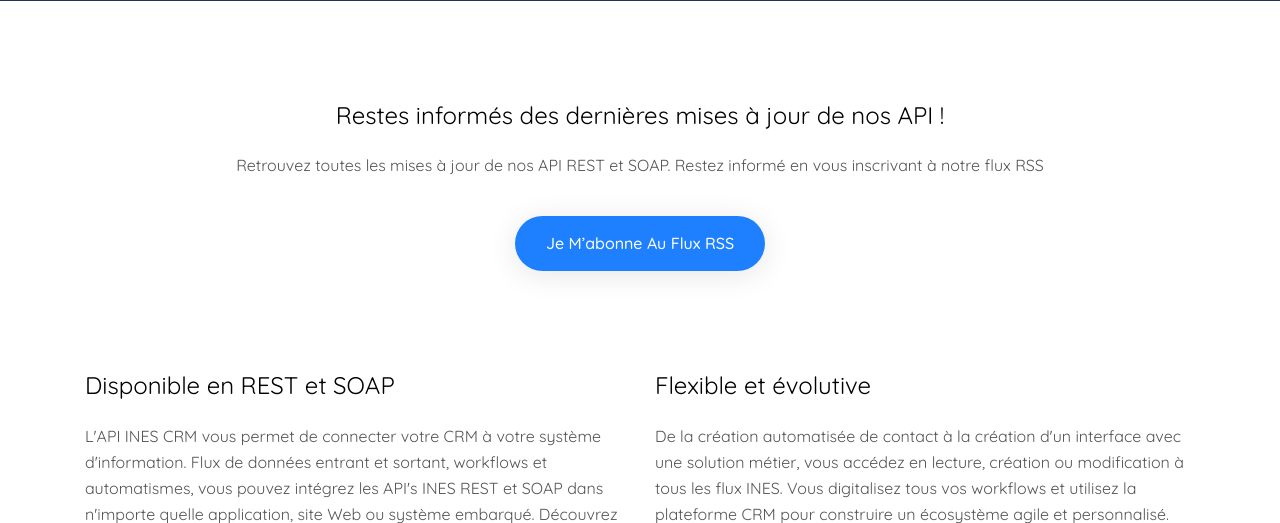
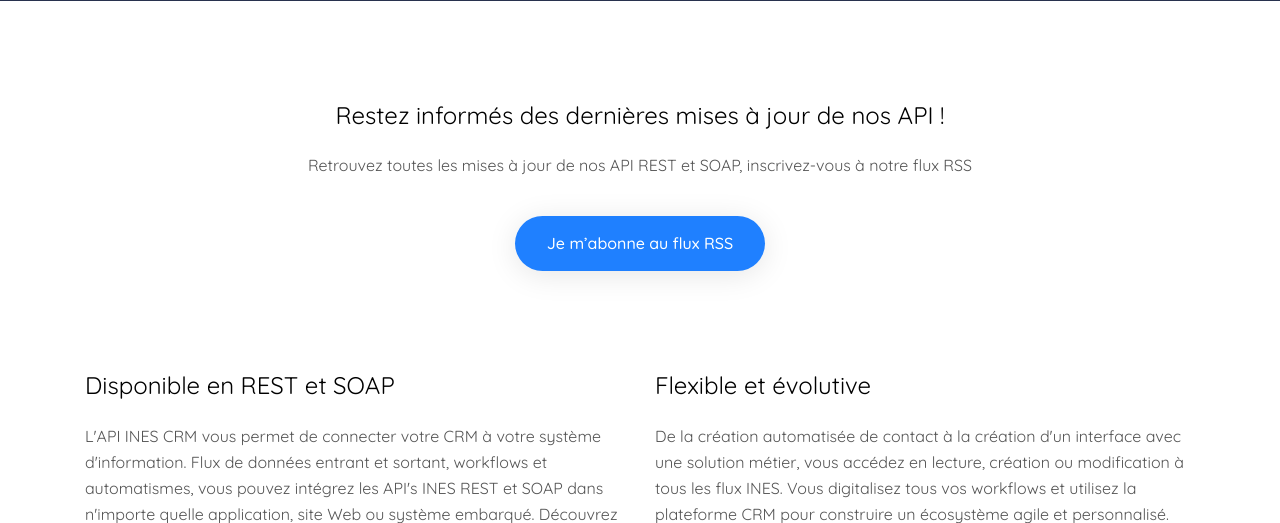
Before and after one commit to pfeo-inescrm-com/dev-on-wp, a WordPress theme: template themes/inesdevhub/page-home.php in a window 1280 px wide. Shown: the part 1378-1901 px from the top of the page. Run offline with PHP 8.4 and a stand-in for WordPress, Linux system fonts and the light colour scheme; the site name, menu and one post (Sample post) are stand-ins, and other content is empty.

Commit message:
Changed text and cta style.

```diff
--- a/themes/inesdevhub/page-home.php
+++ b/themes/inesdevhub/page-home.php
@@ -219,14 +219,13 @@
             <div class="container">
                 <div class="row">
                     <div class="col text-center">
-                        <h3>Restes informés des dernières mises à jour de nos API !</h3>
+                        <h3>Restez informés des dernières mises à jour de nos API !</h3>
                         <br>
-                        <p>Retrouvez toutes les mises à jour de nos API REST et SOAP. Restez informé en vous inscrivant
-                            à notre flux RSS</p>
+                        <p>Retrouvez toutes les mises à jour de nos API REST et SOAP, inscrivez-vous à notre flux RSS</p>
                         <br>
                         <div class="cta-group">
                             <a href="https://espace-client.inescrm.fr/maj-api-ines?format=feed&type=rss">
-                                <button class="btn btn-info btn-lg btn--round" style="width: 250px;">Je m’abonne au flux RSS</button>
+                                <button class="btn btn-info btn-lg btn--round" style="width: 250px;text-transform: inherit;">Je m’abonne au flux RSS</button>
                             </a>
                         </div>
                     </div>
```
